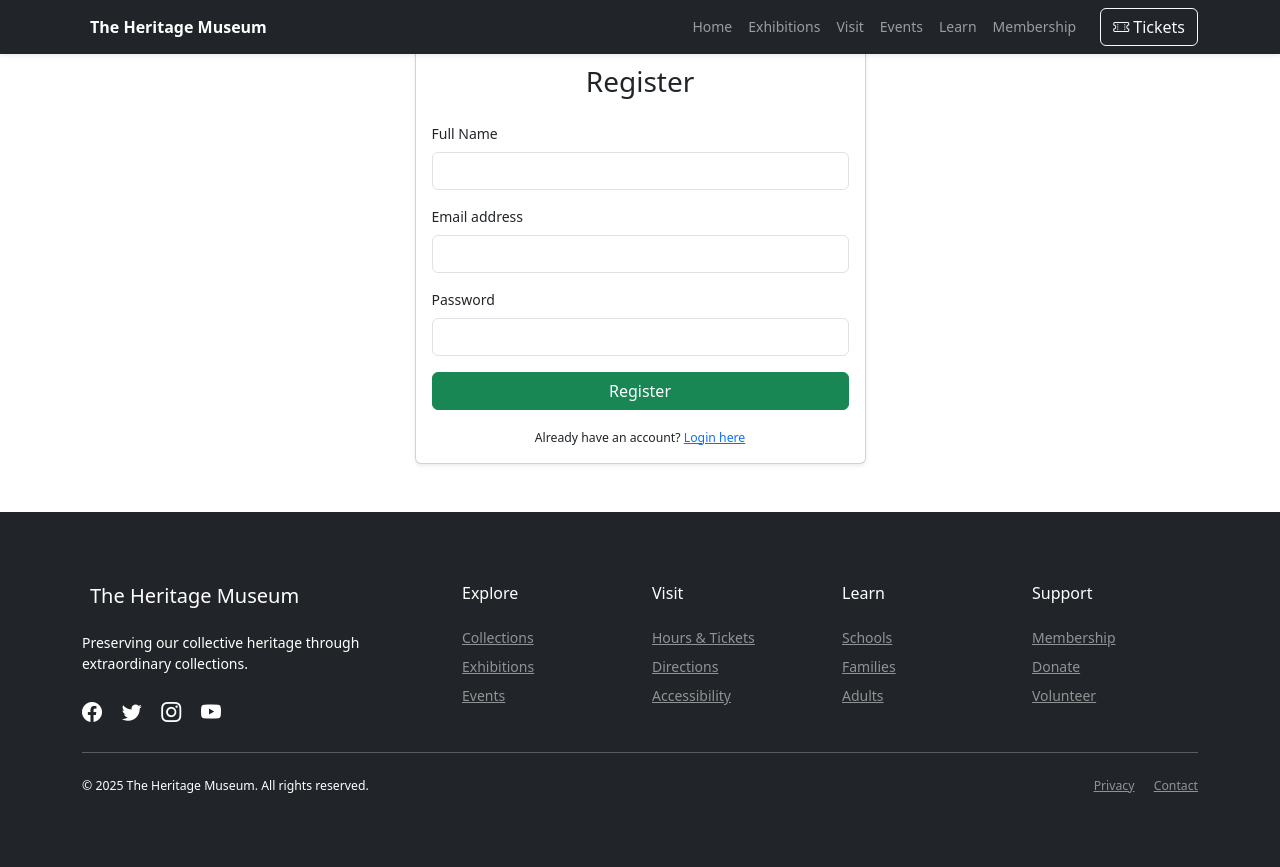
After one commit to Yossefnasser/SE-project, a PHP site: page /register.php in a window 1280 px wide. The commit adds this page. Run offline with PHP 8.4, Linux system fonts and the light colour scheme; a stand-in replaces the project's code that opens the database connection.

Commit message:
Add files via upload

```diff
--- a/index.php
+++ b/index.php
@@ -20,6 +20,9 @@ require_once 'includes/navbar.php';
     </a>
     <a class="btn btn-outline-light px-4 py-2" href="#visit">
         <i class="bi bi-calendar3 me-2"></i>Plan Your Visit
+    </a>
+    <a class="btn btn-warning px-4 py-2" href="memberships.php">
+        <i class="bi bi-person-vip me-2"></i>Memberships
     </a>
             </div>
         </div>
--- /dev/null
+++ b/logout.php
@@ -0,0 +1,6 @@
+<?php
+session_start();
+session_destroy();
+header("Location: index.php");
+exit;
+?>
--- /dev/null
+++ b/register.php
@@ -0,0 +1,39 @@
+<?php
+$page_title = "Register";
+require_once 'includes/header.php';
+require_once 'includes/navbar.php';
+?>
+
+<div class="container py-5">
+    <div class="row justify-content-center">
+        <div class="col-md-6 col-lg-5">
+            <div class="card shadow-sm">
+                <div class="card-body">
+                    <h3 class="mb-4 text-center">Register</h3>
+                    <form action="register_process.php" method="POST">
+                        <div class="mb-3">
+                            <label for="name" class="form-label">Full Name</label>
+                            <input type="text" class="form-control" name="name" id="name" required>
+                        </div>
+                        <div class="mb-3">
+                            <label for="email" class="form-label">Email address</label>
+                            <input type="email" class="form-control" name="email" id="email" required>
+                        </div>
+                        <div class="mb-3">
+                            <label for="password" class="form-label">Password</label>
+                            <input type="password" class="form-control" name="password" id="password" required>
+                        </div>
+                        <div class="d-grid">
+                            <button type="submit" class="btn btn-success">Register</button>
+                        </div>
+                        <div class="mt-3 text-center">
+                            <small>Already have an account? <a href="login.php">Login here</a></small>
+                        </div>
+                    </form>
+                </div>
+            </div>
+        </div>
+    </div>
+</div>
+
+<?php require_once 'includes/footer.php'; ?>
```
Also changed, not shown: login.php (added, +35 -0 lines), login_process.php (added, +42 -0 lines), register_process.php (added, +27 -0 lines). Lines whose indentation alone changed are shown as unchanged.
